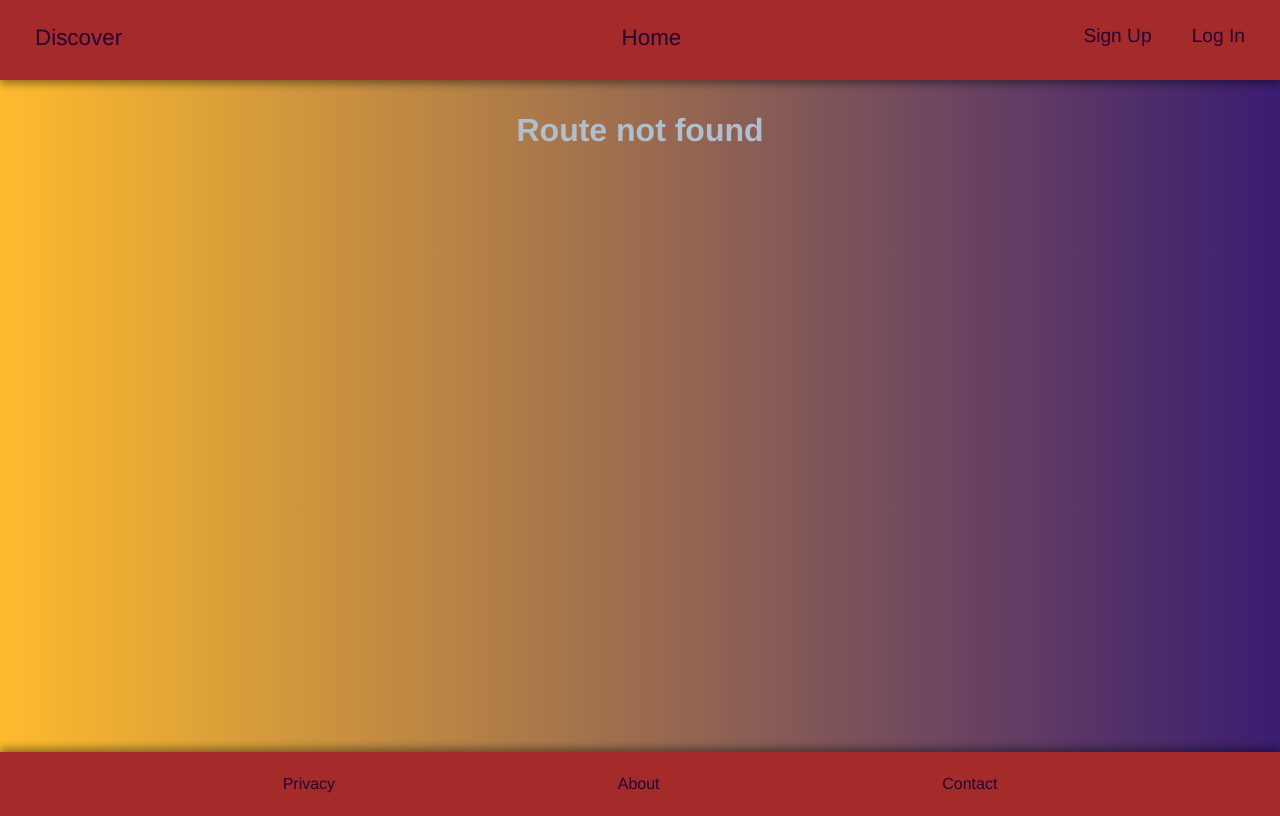
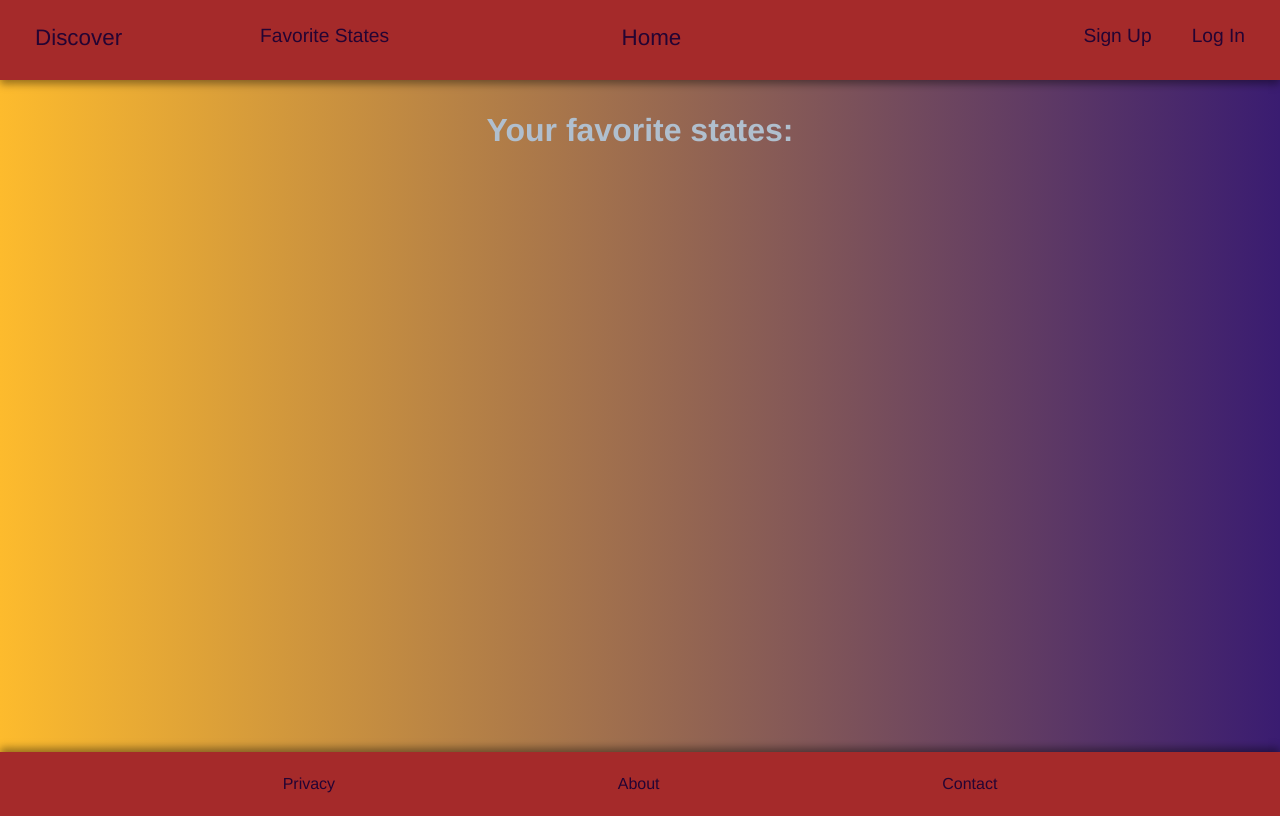
Before and after one commit to AnteAntonini/FindStates, a Vue app: page /favStates in a window 1280 px wide. Before the commit this address had no page. Built offline with nearby package versions, Linux system fonts and the light colour scheme.

Commit message:
dodao StatesFavorite component

```diff
--- a/src/components/HomePage.vue
+++ b/src/components/HomePage.vue
@@ -51,9 +51,9 @@ export default {
     }
   },
   created() {
-    this.axios.get('https://restcountries.eu/rest/v2/region/europe').then(res => {
-
-    })
+    this.axios.get('https://restcountries.eu/rest/v2/region/europe').catch(err => {
+      console.log(err);
+    });
   }
 }
 </script>
--- a/src/components/StatesAll.vue
+++ b/src/components/StatesAll.vue
@@ -26,8 +26,7 @@ export default {
   },
   data () {
     return {
-      allStates: [],
-      stateName: {}
+      allStates: []
     }
   },
   methods: {
@@ -38,8 +37,10 @@ export default {
   created() {
     this.axios.get(`https://restcountries.eu/rest/v2/region/${this.region}`).then(res => {
       this.allStates = res.data;
-      this.stateName = res.data.name;
-    })
+    }).
+    catch(err => {
+      console.log(err);
+    });
   }
 }
 </script>
--- /dev/null
+++ b/src/components/StatesFavorite.vue
@@ -0,0 +1,29 @@
+<template>
+  <div class="states-favorite">
+    <h1>Your favorite states:</h1>
+  </div>
+</template>
+
+<script>
+export default {
+  name: 'StatesFavorite',
+  data () {
+    return {
+
+    }
+  },
+  computed: {
+    favStates() {
+      return this.$store.state.favStates;
+    }
+  }
+}
+</script>
+
+<style scoped>
+  * {
+      margin-top: 2rem;
+      height: 80vh;
+      width: 100%;
+  }
+</style>
--- a/src/components/StatesSingle.vue
+++ b/src/components/StatesSingle.vue
@@ -51,6 +51,9 @@ export default {
     this.axios.get(`https://restcountries.eu/rest/v2/name/${this.state}`).then(res => {
       this.singleState = res.data;
     })
+    .catch(err => {
+      console.log(err);
+    });
   }
 }
 </script>
--- a/src/components/layout/TheHeader.vue
+++ b/src/components/layout/TheHeader.vue
@@ -3,9 +3,10 @@
     <ul class="menu">
       <li class="logo"><a href="">Discover</a></li>
       <li class="item home"><router-link :to="{name: 'HomePage'}">Home</router-link></li>
-      <li v-show="$route.path!=='/login'" class="item button"><router-link :to="{name: 'FormLogin'}">Log In</router-link></li>
-      <li v-show="$route.path!=='/signup'" class="item button secondary"><router-link :to="{name: 'FormSignUp'}">Sign Up</router-link></li>
-      <li id="menuToggle" @click="klik">
+      <li class="item states"><router-link :to="{name: 'StatesFavorite'}">Favorite States</router-link></li>
+      <li v-show="checkCurrentPath('login')" class="item button"><router-link :to="{name: 'FormLogin'}">Log In</router-link></li>
+      <li v-show="checkCurrentPath('signup')" class="item button secondary"><router-link :to="{name: 'FormSignUp'}">Sign Up</router-link></li>
+      <li id="menuToggle">
         <span></span>
         <span></span>
         <span></span>
@@ -28,8 +29,8 @@ export default {
     }
   },
   methods: {
-    klik() {
-
+    checkCurrentPath(path) {
+      return this.$route.path !== "/"+path;
     }
   }
 
@@ -66,6 +67,11 @@ a {
 .logo {
   font-size: 1.4rem;
   float: left;
+}
+.states {
+  font-size: 1.2rem;
+  position: absolute;
+  left: 15rem;
 }
 .home {
   font-size: 1.4rem;
--- a/src/router/index.js
+++ b/src/router/index.js
@@ -34,6 +34,11 @@ export default new Router({
       component: () => import('@/components/FormLogin')
     },
     {
+      path: '/favStates',
+      name: 'StatesFavorite',
+      component: () => import('@/components/StatesFavorite')
+    },
+    {
       path: '/**',
       component: () => import('@/components/NotFound')
     }
```
Also changed, not shown: src/store/store.js (added, +24 -0 lines).
